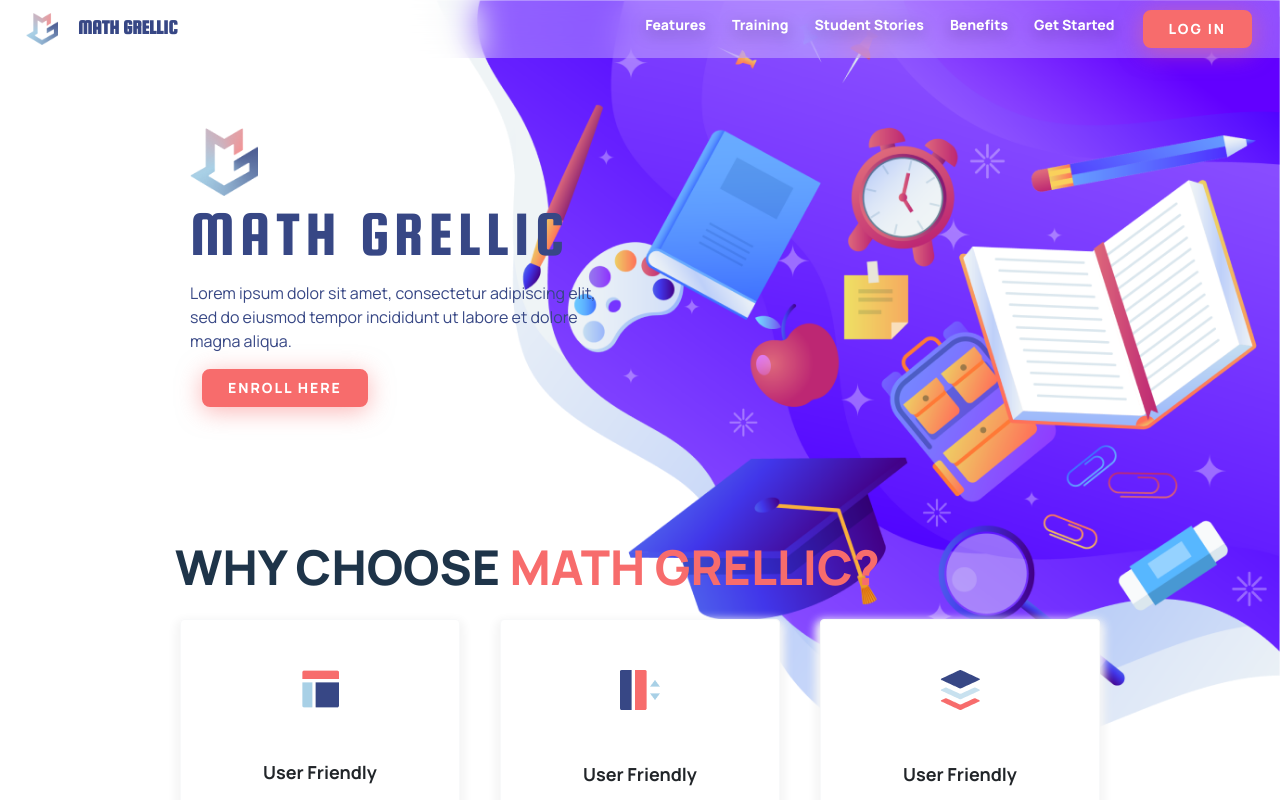
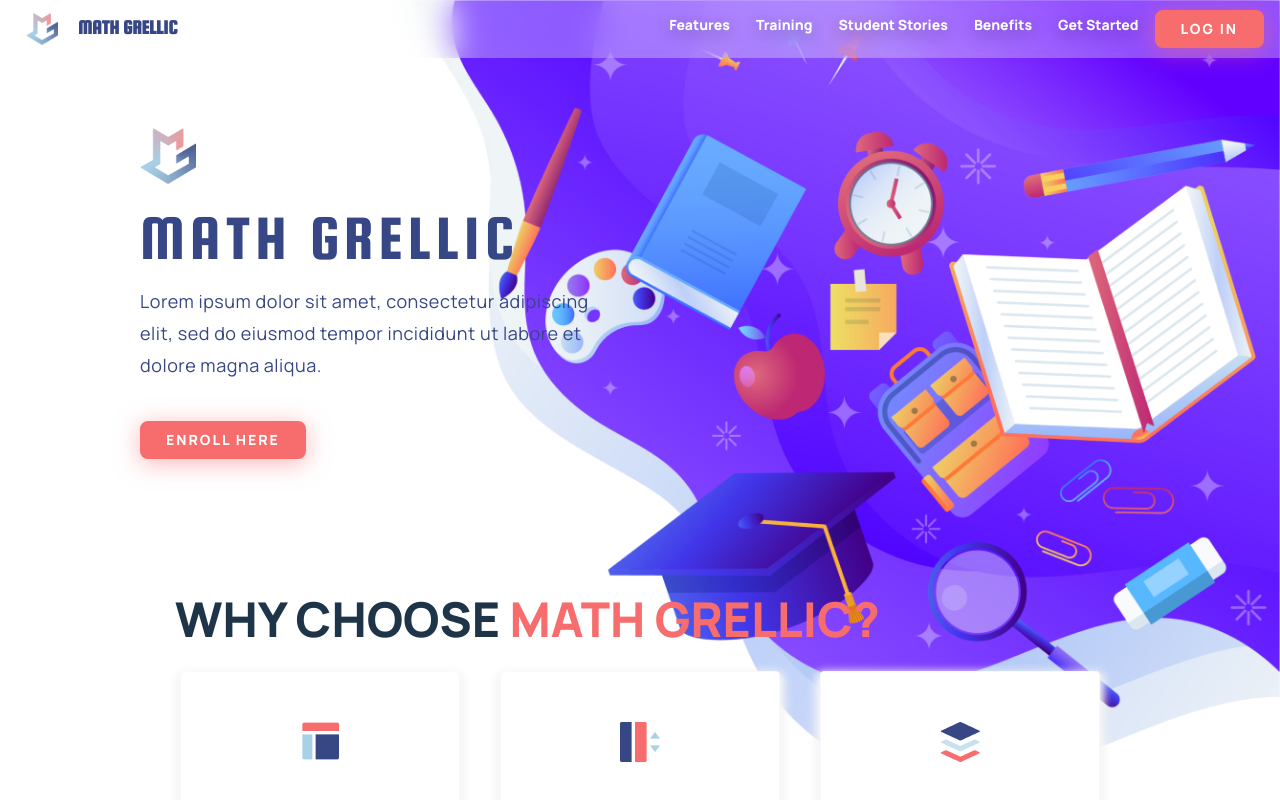
Before and after one commit to nayrxer2/math_grellic, a React (Create React App) app: page / in a window 1280 px wide. Shown: the top 800 px of the page. Built offline with nearby package versions, Linux system fonts and the light colour scheme.

Commit message:
Fixed Landing Page Splash

```diff
--- a/src/components/landingpage/LandingPageSplash.js
+++ b/src/components/landingpage/LandingPageSplash.js
@@ -5,11 +5,11 @@ import { Button } from '../Button'
 
 const LandingPageSplash = () => {
     return (
-        <div className="container-fluid justify-content-around col-9">
-            <div className="col-6">
+        <div className="container-fluid justify-content-around col-12">
+            <div className="main-content">
                 <img className="lp-logo-brand" src={logo} />
                 <h1 className="main-info headline-h1"> MATH GRELLIC</h1>
-                <p className="main-info">Lorem ipsum dolor sit amet, consectetur adipiscing elit, sed do eiusmod tempor incididunt ut labore et  dolore magna aliqua.</p>
+                <p className="main-info body-1">Lorem ipsum dolor sit amet, consectetur adipiscing elit, sed do eiusmod tempor incididunt ut labore et  dolore magna aliqua.</p>
                 <Button type="button">Enroll Here</Button>
             </div>
         </div>
--- a/src/styles/component-styles/button.css
+++ b/src/styles/component-styles/button.css
@@ -18,7 +18,6 @@
     border: 2px solid;
     cursor:pointer;
     transition: transform 0.3s ease;
-    margin: 0px 12px;
 }
 
 
--- a/src/styles/landingpagesplash.css
+++ b/src/styles/landingpagesplash.css
@@ -5,7 +5,9 @@
     /* margin-top: 10% !important; */
     padding-top: 10%;
 }
-
+.main-content{
+    padding-left: 10%;
+}
 h1.main-info{
     font-family: 'Squada One';
     font-size: 4rem;
@@ -14,9 +16,12 @@ h1.main-info{
     letter-spacing: 0.08em;
 }
 p.main-info {
+    margin-bottom: 40px;
     color: var(--primary-blue);
+    width: 40%;
 }
 
 .lp-logo-brand{
-    width: 4.25rem;
+    width: 3.5rem;
+    margin-bottom:16px;
 }
--- a/src/styles/main.css
+++ b/src/styles/main.css
@@ -182,7 +182,7 @@ body{
     background-size: contain;
     background-position-x: right;
     /* width: 100%; */
-    height: 95vh;
+    height: 98vh;
 }
 
 .cta-logo {
```
